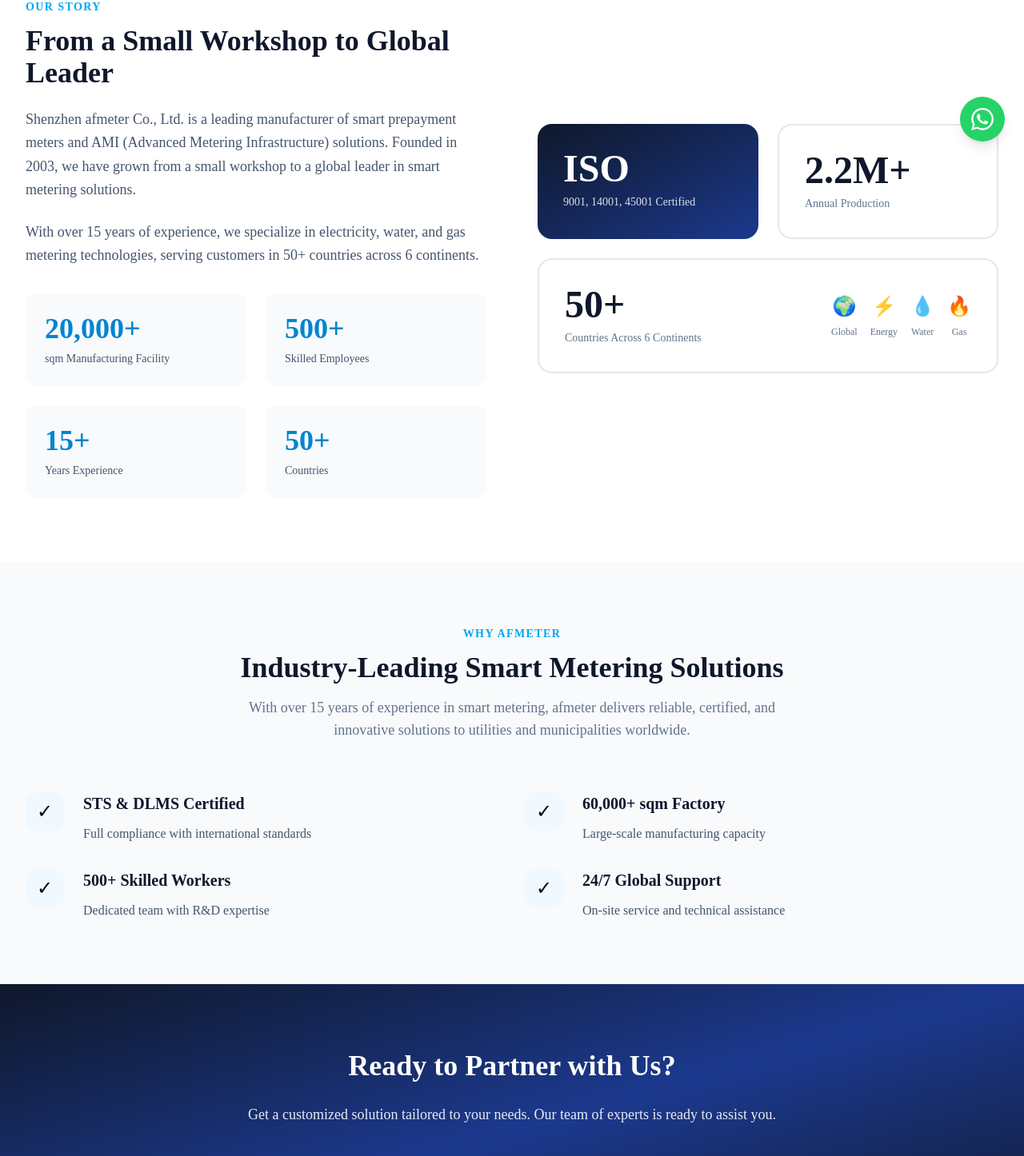
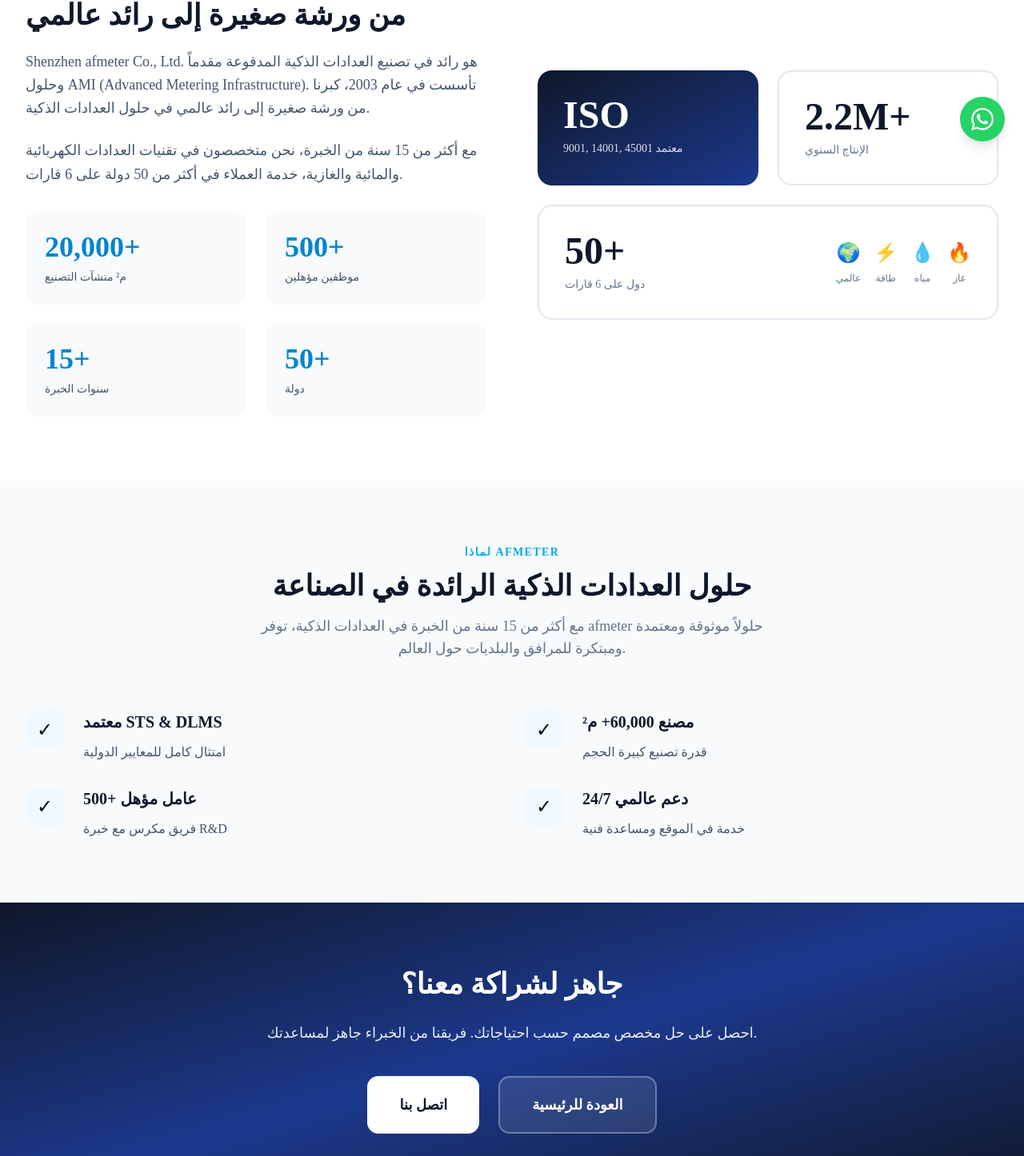
Before and after one commit to hygentlemen/afmeter, a Next.js app: page /ar/about in a window 1280 px wide. Shown: the part 599-2045 px from the top of the page at 80% size. Built offline with nearby package versions, Linux system fonts and the light colour scheme.

Commit message:
Add French and Arabic about pages

```diff
--- a/src/app/ar/about/page.tsx
+++ b/src/app/ar/about/page.tsx
@@ -1,22 +1,25 @@
+"use client";
+
 import Link from "next/link";
-import type { Metadata } from "next";
-
-export const metadata: Metadata = {
-  title: "afmeter - About Us | Smart Metering Solutions Manufacturer",
-  description: "Learn about afmeter, a leading smart metering solutions manufacturer with 15+ years experience. We provide STS prepaid meters, AMI systems to 50+ countries worldwide.",
-  keywords: "smart meter manufacturer, STS prepaid meter supplier, AMI system provider, about smart metering company, Africa meter supplier",
-};
+import { useParams } from "next/navigation";
 
 export default function AboutPage() {
+  const params = useParams();
+  const currentLocale = "ar";
+
+  const getLocalizedPath = (path: string) => {
+    return `/${currentLocale}${path}`;
+  };
+
   return (
     <main>
       {/* Hero Section */}
       <section className="bg-gradient-to-br from-slate-900 via-blue-900 to-slate-900 text-white py-24 px-8">
         <div className="max-w-4xl mx-auto text-center">
-          <div className="text-sky-400 font-bold text-sm tracking-widest uppercase mb-4">About Us</div>
-          <h1 className="text-5xl font-extrabold mb-6 leading-tight">15+ Years of Excellence<br />in Smart Metering</h1>
+          <div className="text-sky-400 font-bold text-sm tracking-widest uppercase mb-4">معلومات عنا</div>
+          <h1 className="text-5xl font-extrabold mb-6 leading-tight">أكثر من 15 سنة من التميز<br />في العدادات الذكية</h1>
           <p className="text-xl opacity-90 leading-relaxed">
-            Leading manufacturer of smart prepayment meters and AMI solutions, serving 50+ countries across 6 continents.
+            رائد في تصنيع العدادات الذكية المدفوعة مقدماً وحلول AMI، خدمة أكثر من 50 دولة على 6 قارات.
           </p>
         </div>
       </section>
@@ -26,31 +29,31 @@
         <div className="max-w-7xl mx-auto">
           <div className="grid grid-cols-1 lg:grid-cols-2 gap-16 items-center">
             <div>
-              <div className="text-sky-500 font-bold text-sm tracking-widest uppercase mb-3">Our Story</div>
-              <h2 className="text-4xl font-extrabold text-slate-900 mb-6">From a Small Workshop to Global Leader</h2>
+              <div className="text-sky-500 font-bold text-sm tracking-widest uppercase mb-3">قصتنا</div>
+              <h2 className="text-4xl font-extrabold text-slate-900 mb-6">من ورشة صغيرة إلى رائد عالمي</h2>
               <p className="text-slate-600 text-lg leading-relaxed mb-6">
-                Shenzhen afmeter Co., Ltd. is a leading manufacturer of smart prepayment meters and AMI (Advanced Metering Infrastructure) solutions. Founded in 2003, we have grown from a small workshop to a global leader in smart metering solutions.
+                Shenzhen afmeter Co., Ltd. هو رائد في تصنيع العدادات الذكية المدفوعة مقدماً وحلول AMI (Advanced Metering Infrastructure). تأسست في عام 2003، كبرنا من ورشة صغيرة إلى رائد عالمي في حلول العدادات الذكية.
               </p>
               <p className="text-slate-600 text-lg leading-relaxed mb-8">
-                With over 15 years of experience, we specialize in electricity, water, and gas metering technologies, serving customers in 50+ countries across 6 continents.
+                مع أكثر من 15 سنة من الخبرة، نحن متخصصون في تقنيات العدادات الكهربائية والمائية والغازية، خدمة العملاء في أكثر من 50 دولة على 6 قارات.
               </p>
 
               <div className="grid grid-cols-2 gap-6">
                 <div className="bg-slate-50 p-6 rounded-xl">
                   <div className="text-4xl font-extrabold text-sky-600 mb-2">20,000+</div>
-                  <div className="text-slate-600 text-sm">sqm Manufacturing Facility</div>
+                  <div className="text-slate-600 text-sm">م² منشآت التصنيع</div>
                 </div>
                 <div className="bg-slate-50 p-6 rounded-xl">
                   <div className="text-4xl font-extrabold text-sky-600 mb-2">500+</div>
-                  <div className="text-slate-600 text-sm">Skilled Employees</div>
+                  <div className="text-slate-600 text-sm">موظفين مؤهلين</div>
                 </div>
                 <div className="bg-slate-50 p-6 rounded-xl">
                   <div className="text-4xl font-extrabold text-sky-600 mb-2">15+</div>
-                  <div className="text-slate-600 text-sm">Years Experience</div>
+                  <div className="text-slate-600 text-sm">سنوات الخبرة</div>
                 </div>
                 <div className="bg-slate-50 p-6 rounded-xl">
                   <div className="text-4xl font-extrabold text-sky-600 mb-2">50+</div>
-                  <div className="text-slate-600 text-sm">Countries</div>
+                  <div className="text-slate-600 text-sm">دولة</div>
                 </div>
               </div>
             </div>
@@ -58,34 +61,34 @@
             <div className="grid grid-cols-2 gap-6">
               <div className="bg-gradient-to-br from-slate-900 to-blue-900 p-8 rounded-2xl text-white">
                 <div className="text-5xl font-extrabold mb-2">ISO</div>
-                <div className="text-sm opacity-85">9001, 14001, 45001 Certified</div>
+                <div className="text-sm opacity-85">9001, 14001, 45001 معتمد</div>
               </div>
               <div className="bg-white border-2 border-slate-200 p-8 rounded-2xl">
                 <div className="text-5xl font-extrabold text-slate-900 mb-2">2.2M+</div>
-                <div className="text-sm text-slate-500">Annual Production</div>
+                <div className="text-sm text-slate-500">الإنتاج السنوي</div>
               </div>
               <div className="bg-white border-2 border-slate-200 p-8 rounded-2xl col-span-2">
                 <div className="flex items-center justify-between">
                   <div>
                     <div className="text-5xl font-extrabold text-slate-900 mb-2">50+</div>
-                    <div className="text-sm text-slate-500">Countries Across 6 Continents</div>
+                    <div className="text-sm text-slate-500">دول على 6 قارات</div>
                   </div>
                   <div className="flex gap-4">
                     <div className="text-center">
                       <div className="text-2xl">🌍</div>
-                      <div className="text-xs text-slate-500 mt-2">Global</div>
+                      <div className="text-xs text-slate-500 mt-2">عالمي</div>
                     </div>
                     <div className="text-center">
                       <div className="text-2xl">⚡</div>
-                      <div className="text-xs text-slate-500 mt-2">Energy</div>
+                      <div className="text-xs text-slate-500 mt-2">طاقة</div>
                     </div>
                     <div className="text-center">
                       <div className="text-2xl">💧</div>
-                      <div className="text-xs text-slate-500 mt-2">Water</div>
+                      <div className="text-xs text-slate-500 mt-2">مياه</div>
                     </div>
                     <div className="text-center">
                       <div className="text-2xl">🔥</div>
-                      <div className="text-xs text-slate-500 mt-2">Gas</div>
+                      <div className="text-xs text-slate-500 mt-2">غاز</div>
                     </div>
                   </div>
                 </div>
@@ -99,10 +102,10 @@
       <section className="py-20 px-8 bg-slate-50">
         <div className="max-w-7xl mx-auto">
           <div className="text-center mb-16">
-            <div className="text-sky-500 font-bold text-sm tracking-widest uppercase mb-3">Why afmeter</div>
-            <h2 className="text-4xl font-extrabold text-slate-900 mb-4">Industry-Leading Smart Metering Solutions</h2>
+            <div className="text-sky-500 font-bold text-sm tracking-widest uppercase mb-3">لماذا afmeter</div>
+            <h2 className="text-4xl font-extrabold text-slate-900 mb-4">حلول العدادات الذكية الرائدة في الصناعة</h2>
             <p className="text-lg text-slate-500 max-w-2xl mx-auto">
-              With over 15 years of experience in smart metering, afmeter delivers reliable, certified, and innovative solutions to utilities and municipalities worldwide.
+              مع أكثر من 15 سنة من الخبرة في العدادات الذكية، توفر afmeter حلولاً موثوقة ومعتمدة ومبتكرة للمرافق والبلديات حول العالم.
             </p>
           </div>
 
@@ -112,8 +115,8 @@
                 ✓
               </div>
               <div>
-                <h3 className="text-xl font-bold text-slate-900 mb-3">STS & DLMS Certified</h3>
-                <p className="text-slate-600">Full compliance with international standards</p>
+                <h3 className="text-xl font-bold text-slate-900 mb-3">معتمد STS & DLMS</h3>
+                <p className="text-slate-600">امتثال كامل للمعايير الدولية</p>
               </div>
             </div>
 
@@ -122,8 +125,8 @@
                 ✓
               </div>
               <div>
-                <h3 className="text-xl font-bold text-slate-900 mb-3">60,000+ sqm Factory</h3>
-                <p className="text-slate-600">Large-scale manufacturing capacity</p>
+                <h3 className="text-xl font-bold text-slate-900 mb-3">مصنع 60,000+ م²</h3>
+                <p className="text-slate-600">قدرة تصنيع كبيرة الحجم</p>
               </div>
             </div>
 
@@ -132,8 +135,8 @@
                 ✓
               </div>
               <div>
-                <h3 className="text-xl font-bold text-slate-900 mb-3">500+ Skilled Workers</h3>
-                <p className="text-slate-600">Dedicated team with R&D expertise</p>
+                <h3 className="text-xl font-bold text-slate-900 mb-3">500+ عامل مؤهل</h3>
+                <p className="text-slate-600">فريق مكرس مع خبرة R&D</p>
               </div>
             </div>
 
@@ -142,8 +145,8 @@
                 ✓
               </div>
               <div>
-                <h3 className="text-xl font-bold text-slate-900 mb-3">24/7 Global Support</h3>
-                <p className="text-slate-600">On-site service and technical assistance</p>
+                <h3 className="text-xl font-bold text-slate-900 mb-3">دعم عالمي 24/7</h3>
+                <p className="text-slate-600">خدمة في الموقع ومساعدة فنية</p>
               </div>
             </div>
           </div>
@@ -153,22 +156,22 @@
       {/* CTA */}
       <section className="bg-gradient-to-br from-slate-900 via-blue-900 to-slate-900 text-white py-20 px-8">
         <div className="max-w-3xl mx-auto text-center">
-          <h2 className="text-4xl font-extrabold mb-6 leading-tight">Ready to Partner with Us?</h2>
+          <h2 className="text-4xl font-extrabold mb-6 leading-tight">جاهز لشراكة معنا؟</h2>
           <p className="text-lg opacity-90 mb-10">
-            Get a customized solution tailored to your needs. Our team of experts is ready to assist you.
+            احصل على حل مخصص مصمم حسب احتياجاتك. فريقنا من الخبراء جاهز لمساعدتك.
           </p>
           <div className="flex gap-6 justify-center flex-wrap">
             <Link
-              href="/contact"
+              href={getLocalizedPath("/contact")}
               className="bg-white text-slate-900 px-10 py-5 rounded-xl font-extrabold text-lg inline-flex items-center gap-3 hover:bg-slate-100 transition-all"
             >
-              Contact Us
+              اتصل بنا
             </Link>
             <Link
-              href="/"
+              href={getLocalizedPath("/")}
               className="bg-white/10 text-white px-10 py-5 rounded-xl font-bold text-lg border-2 border-white/30 hover:bg-white/20 transition-all"
             >
-              Back to Home
+              العودة للرئيسية
             </Link>
           </div>
         </div>
--- a/src/app/fr/about/page.tsx
+++ b/src/app/fr/about/page.tsx
@@ -1,22 +1,25 @@
+"use client";
+
 import Link from "next/link";
-import type { Metadata } from "next";
-
-export const metadata: Metadata = {
-  title: "afmeter - About Us | Smart Metering Solutions Manufacturer",
-  description: "Learn about afmeter, a leading smart metering solutions manufacturer with 15+ years experience. We provide STS prepaid meters, AMI systems to 50+ countries worldwide.",
-  keywords: "smart meter manufacturer, STS prepaid meter supplier, AMI system provider, about smart metering company, Africa meter supplier",
-};
+import { useParams } from "next/navigation";
 
 export default function AboutPage() {
+  const params = useParams();
+  const currentLocale = "fr";
+
+  const getLocalizedPath = (path: string) => {
+    return `/${currentLocale}${path}`;
+  };
+
   return (
     <main>
       {/* Hero Section */}
       <section className="bg-gradient-to-br from-slate-900 via-blue-900 to-slate-900 text-white py-24 px-8">
         <div className="max-w-4xl mx-auto text-center">
-          <div className="text-sky-400 font-bold text-sm tracking-widest uppercase mb-4">About Us</div>
-          <h1 className="text-5xl font-extrabold mb-6 leading-tight">15+ Years of Excellence<br />in Smart Metering</h1>
+          <div className="text-sky-400 font-bold text-sm tracking-widest uppercase mb-4">À propos de nous</div>
+          <h1 className="text-5xl font-extrabold mb-6 leading-tight">Plus de 15 ans d'excellence<br />dans le comptage intelligent</h1>
           <p className="text-xl opacity-90 leading-relaxed">
-            Leading manufacturer of smart prepayment meters and AMI solutions, serving 50+ countries across 6 continents.
+            Fabricant leader de compteurs intelligents prépayés et de solutions AMI, au service de plus de 50 pays sur 6 continents.
           </p>
         </div>
       </section>
@@ -26,31 +29,31 @@
         <div className="max-w-7xl mx-auto">
           <div className="grid grid-cols-1 lg:grid-cols-2 gap-16 items-center">
             <div>
-              <div className="text-sky-500 font-bold text-sm tracking-widest uppercase mb-3">Our Story</div>
-              <h2 className="text-4xl font-extrabold text-slate-900 mb-6">From a Small Workshop to Global Leader</h2>
+              <div className="text-sky-500 font-bold text-sm tracking-widest uppercase mb-3">Notre histoire</div>
+              <h2 className="text-4xl font-extrabold text-slate-900 mb-6">D'un petit atelier à leader mondial</h2>
               <p className="text-slate-600 text-lg leading-relaxed mb-6">
-                Shenzhen afmeter Co., Ltd. is a leading manufacturer of smart prepayment meters and AMI (Advanced Metering Infrastructure) solutions. Founded in 2003, we have grown from a small workshop to a global leader in smart metering solutions.
+                Shenzhen afmeter Co., Ltd. est un fabricant leader de compteurs intelligents prépayés et de solutions AMI (Advanced Metering Infrastructure). Fondée en 2003, nous avons grandi d'un petit atelier à un leader mondial en solutions de comptage intelligent.
               </p>
               <p className="text-slate-600 text-lg leading-relaxed mb-8">
-                With over 15 years of experience, we specialize in electricity, water, and gas metering technologies, serving customers in 50+ countries across 6 continents.
+                Avec plus de 15 ans d'expérience, nous nous spécialisons dans les technologies de comptage d'électricité, d'eau et de gaz, au service de clients dans plus de 50 pays sur 6 continents.
               </p>
 
               <div className="grid grid-cols-2 gap-6">
                 <div className="bg-slate-50 p-6 rounded-xl">
                   <div className="text-4xl font-extrabold text-sky-600 mb-2">20,000+</div>
-                  <div className="text-slate-600 text-sm">sqm Manufacturing Facility</div>
+                  <div className="text-slate-600 text-sm">Installations de fabrication m²</div>
                 </div>
                 <div className="bg-slate-50 p-6 rounded-xl">
                   <div className="text-4xl font-extrabold text-sky-600 mb-2">500+</div>
-                  <div className="text-slate-600 text-sm">Skilled Employees</div>
+                  <div className="text-slate-600 text-sm">Employés qualifiés</div>
                 </div>
                 <div className="bg-slate-50 p-6 rounded-xl">
                   <div className="text-4xl font-extrabold text-sky-600 mb-2">15+</div>
-                  <div className="text-slate-600 text-sm">Years Experience</div>
+                  <div className="text-slate-600 text-sm">Années d'expérience</div>
                 </div>
                 <div className="bg-slate-50 p-6 rounded-xl">
                   <div className="text-4xl font-extrabold text-sky-600 mb-2">50+</div>
-                  <div className="text-slate-600 text-sm">Countries</div>
+                  <div className="text-slate-600 text-sm">Pays</div>
                 </div>
               </div>
             </div>
@@ -58,34 +61,34 @@
             <div className="grid grid-cols-2 gap-6">
               <div className="bg-gradient-to-br from-slate-900 to-blue-900 p-8 rounded-2xl text-white">
                 <div className="text-5xl font-extrabold mb-2">ISO</div>
-                <div className="text-sm opacity-85">9001, 14001, 45001 Certified</div>
+                <div className="text-sm opacity-85">9001, 14001, 45001 Certifié</div>
               </div>
               <div className="bg-white border-2 border-slate-200 p-8 rounded-2xl">
                 <div className="text-5xl font-extrabold text-slate-900 mb-2">2.2M+</div>
-                <div className="text-sm text-slate-500">Annual Production</div>
+                <div className="text-sm text-slate-500">Production annuelle</div>
               </div>
               <div className="bg-white border-2 border-slate-200 p-8 rounded-2xl col-span-2">
                 <div className="flex items-center justify-between">
                   <div>
                     <div className="text-5xl font-extrabold text-slate-900 mb-2">50+</div>
-                    <div className="text-sm text-slate-500">Countries Across 6 Continents</div>
+                    <div className="text-sm text-slate-500">Pays sur 6 continents</div>
                   </div>
                   <div className="flex gap-4">
                     <div className="text-center">
                       <div className="text-2xl">🌍</div>
-                      <div className="text-xs text-slate-500 mt-2">Global</div>
+                      <div className="text-xs text-slate-500 mt-2">Mondial</div>
                     </div>
                     <div className="text-center">
                       <div className="text-2xl">⚡</div>
-                      <div className="text-xs text-slate-500 mt-2">Energy</div>
+                      <div className="text-xs text-slate-500 mt-2">Énergie</div>
                     </div>
                     <div className="text-center">
                       <div className="text-2xl">💧</div>
-                      <div className="text-xs text-slate-500 mt-2">Water</div>
+                      <div className="text-xs text-slate-500 mt-2">Eau</div>
                     </div>
                     <div className="text-center">
                       <div className="text-2xl">🔥</div>
-                      <div className="text-xs text-slate-500 mt-2">Gas</div>
+                      <div className="text-xs text-slate-500 mt-2">Gaz</div>
                     </div>
                   </div>
                 </div>
@@ -99,10 +102,10 @@
       <section className="py-20 px-8 bg-slate-50">
         <div className="max-w-7xl mx-auto">
           <div className="text-center mb-16">
-            <div className="text-sky-500 font-bold text-sm tracking-widest uppercase mb-3">Why afmeter</div>
-            <h2 className="text-4xl font-extrabold text-slate-900 mb-4">Industry-Leading Smart Metering Solutions</h2>
+            <div className="text-sky-500 font-bold text-sm tracking-widest uppercase mb-3">Pourquoi afmeter</div>
+            <h2 className="text-4xl font-extrabold text-slate-900 mb-4">Solutions de comptage intelligent leaders du secteur</h2>
             <p className="text-lg text-slate-500 max-w-2xl mx-auto">
-              With over 15 years of experience in smart metering, afmeter delivers reliable, certified, and innovative solutions to utilities and municipalities worldwide.
+              Avec plus de 15 ans d'expérience en comptage intelligent, afmeter fournit des solutions fiables, certifiées et innovantes aux services publics et municipalités du monde entier.
             </p>
           </div>
 
@@ -112,8 +115,8 @@
                 ✓
               </div>
               <div>
-                <h3 className="text-xl font-bold text-slate-900 mb-3">STS & DLMS Certified</h3>
-                <p className="text-slate-600">Full compliance with international standards</p>
+                <h3 className="text-xl font-bold text-slate-900 mb-3">Certifié STS & DLMS</h3>
+                <p className="text-slate-600">Conformité complète aux normes internationales</p>
               </div>
             </div>
 
@@ -122,8 +125,8 @@
                 ✓
               </div>
               <div>
-                <h3 className="text-xl font-bold text-slate-900 mb-3">60,000+ sqm Factory</h3>
-                <p className="text-slate-600">Large-scale manufacturing capacity</p>
+                <h3 className="text-xl font-bold text-slate-900 mb-3">Usine de 60,000+ m²</h3>
+                <p className="text-slate-600">Capacité de fabrication à grande échelle</p>
               </div>
             </div>
 
@@ -132,8 +135,8 @@
                 ✓
               </div>
               <div>
-                <h3 className="text-xl font-bold text-slate-900 mb-3">500+ Skilled Workers</h3>
-                <p className="text-slate-600">Dedicated team with R&D expertise</p>
+                <h3 className="text-xl font-bold text-slate-900 mb-3">500+ travailleurs qualifiés</h3>
+                <p className="text-slate-600">Équipe dédiée avec expertise R&D</p>
               </div>
             </div>
 
@@ -142,8 +145,8 @@
                 ✓
               </div>
               <div>
-                <h3 className="text-xl font-bold text-slate-900 mb-3">24/7 Global Support</h3>
-                <p className="text-slate-600">On-site service and technical assistance</p>
+                <h3 className="text-xl font-bold text-slate-900 mb-3">Support global 24/7</h3>
+                <p className="text-slate-600">Service sur site et assistance technique</p>
               </div>
             </div>
           </div>
@@ -153,22 +156,22 @@
       {/* CTA */}
       <section className="bg-gradient-to-br from-slate-900 via-blue-900 to-slate-900 text-white py-20 px-8">
         <div className="max-w-3xl mx-auto text-center">
-          <h2 className="text-4xl font-extrabold mb-6 leading-tight">Ready to Partner with Us?</h2>
+          <h2 className="text-4xl font-extrabold mb-6 leading-tight">Prêt à devenir notre partenaire ?</h2>
           <p className="text-lg opacity-90 mb-10">
-            Get a customized solution tailored to your needs. Our team of experts is ready to assist you.
+            Obtenez une solution personnalisée adaptée à vos besoins. Notre équipe d'experts est prête à vous aider.
           </p>
           <div className="flex gap-6 justify-center flex-wrap">
             <Link
-              href="/contact"
+              href={getLocalizedPath("/contact")}
               className="bg-white text-slate-900 px-10 py-5 rounded-xl font-extrabold text-lg inline-flex items-center gap-3 hover:bg-slate-100 transition-all"
             >
-              Contact Us
+              Nous contacter
             </Link>
             <Link
-              href="/"
+              href={getLocalizedPath("/")}
               className="bg-white/10 text-white px-10 py-5 rounded-xl font-bold text-lg border-2 border-white/30 hover:bg-white/20 transition-all"
             >
-              Back to Home
+              Retour à l'accueil
             </Link>
           </div>
         </div>
```
